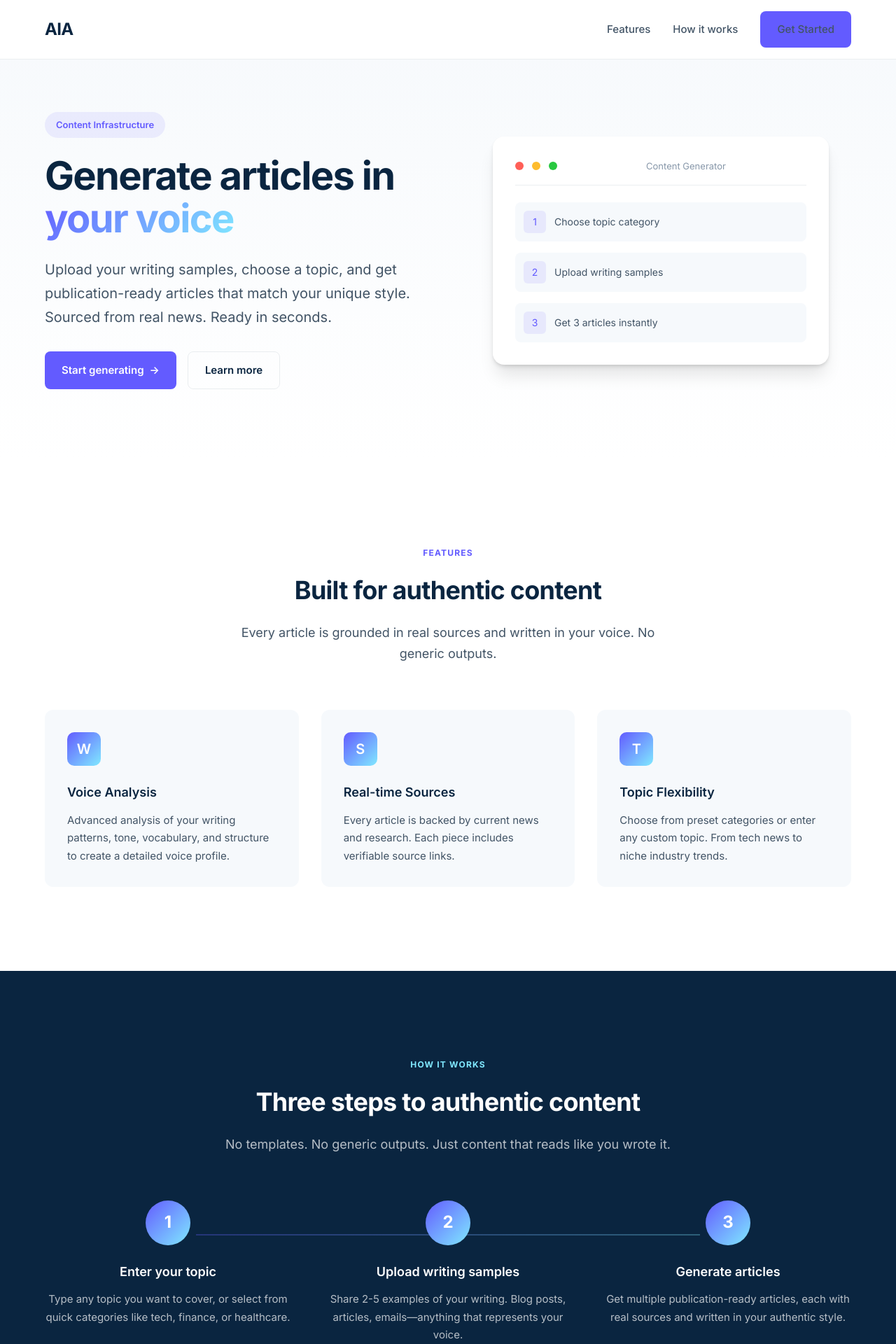
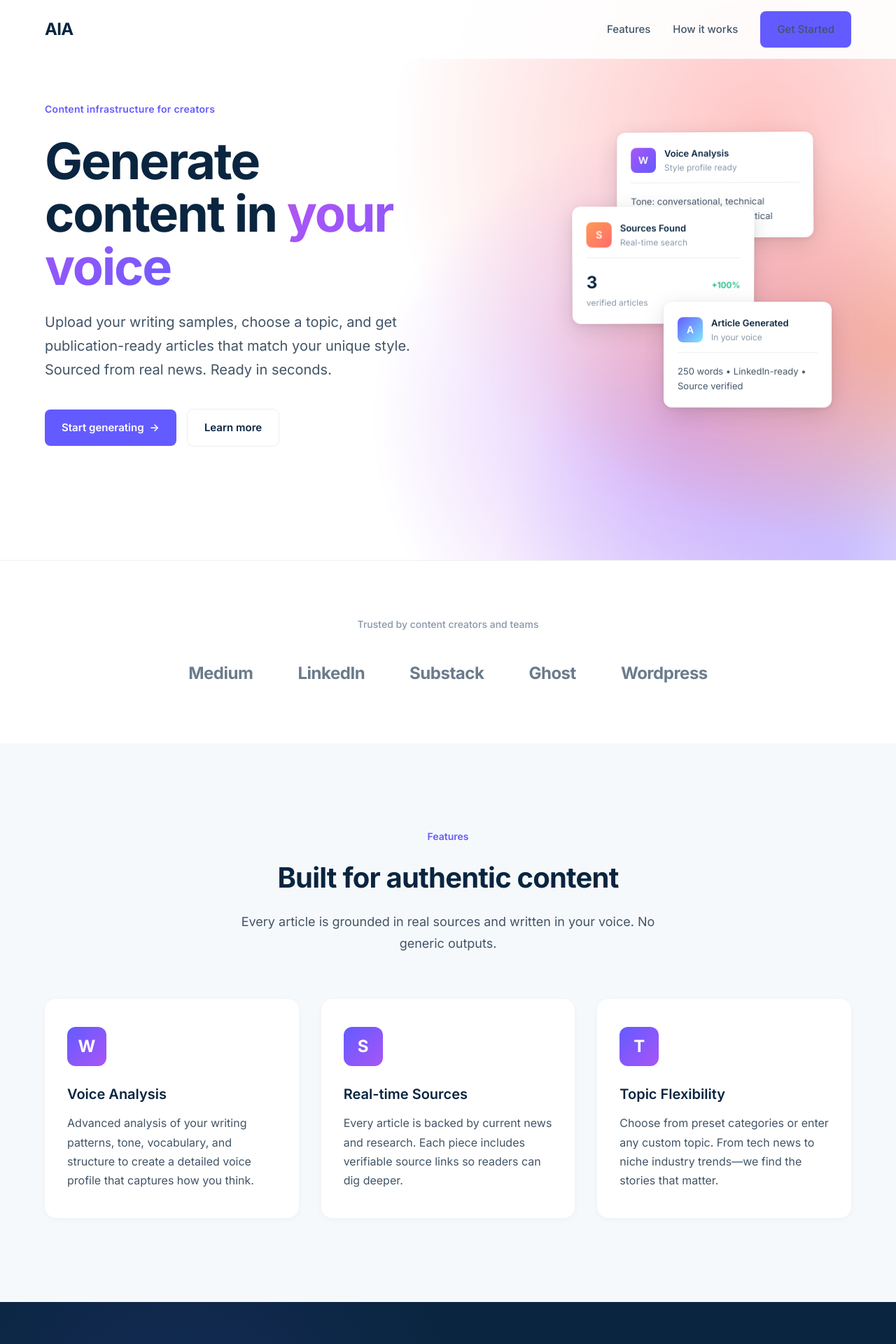
Before and after one commit to tillo13/aia_writer, a Flask app: page / in a window 1280 px wide. Shown: the top 1920 px of the page at 70% size. Run offline with Flask 3, Linux system fonts and the light colour scheme.

Commit message:
improved prompts + stripe-style gradient design with floating cards

```diff
--- a/static/style.css
+++ b/static/style.css
@@ -5,31 +5,26 @@
   --bg-light: #f6f9fc;
   --bg-white: #ffffff;
   --border: rgba(10, 37, 64, 0.08);
-  --border-dark: rgba(255, 255, 255, 0.1);
   --text-dark: #0a2540;
   --text-light: #425466;
   --text-muted: #8898aa;
   --accent: #635bff;
   --accent-hover: #5851ea;
   --accent-light: rgba(99, 91, 255, 0.1);
-  --gradient-start: #635bff;
-  --gradient-end: #80e9ff;
 }
 
 *, *::before, *::after { box-sizing: border-box; margin: 0; padding: 0; }
-
 html { scroll-behavior: smooth; }
 
 body {
-  font-family: 'Inter', -apple-system, BlinkMacSystemFont, 'Segoe UI', sans-serif;
+  font-family: 'Inter', -apple-system, BlinkMacSystemFont, sans-serif;
   background: var(--bg-white);
   color: var(--text-dark);
   line-height: 1.6;
   -webkit-font-smoothing: antialiased;
-  -moz-osx-font-smoothing: grayscale;
+  overflow-x: hidden;
 }
 
-/* Layout */
 .wrapper { max-width: 1200px; margin: 0 auto; padding: 0 24px; }
 
 /* Navigation */
@@ -40,9 +35,8 @@ nav {
   right: 0;
   z-index: 100;
   padding: 16px 0;
-  background: rgba(255, 255, 255, 0.95);
+  background: rgba(255, 255, 255, 0.9);
   backdrop-filter: blur(12px);
-  border-bottom: 1px solid var(--border);
 }
 
 nav .wrapper {
@@ -69,139 +63,213 @@ nav .wrapper {
 }
 .nav-links a:hover { color: var(--text-dark); }
 
-/* Hero */
+/* Hero with gradient */
 .hero {
-  padding: 160px 0 100px;
-  background: linear-gradient(180deg, var(--bg-light) 0%, var(--bg-white) 100%);
+  min-height: 100vh;
+  padding: 140px 0 80px;
+  position: relative;
+  overflow: hidden;
+}
+
+.hero-gradient-bg {
+  position: absolute;
+  top: 0;
+  right: -10%;
+  width: 80%;
+  height: 120%;
+  background:
+    radial-gradient(ellipse at 70% 20%, rgba(255, 107, 107, 0.4) 0%, transparent 50%),
+    radial-gradient(ellipse at 90% 50%, rgba(255, 154, 86, 0.5) 0%, transparent 40%),
+    radial-gradient(ellipse at 60% 60%, rgba(168, 85, 247, 0.4) 0%, transparent 50%),
+    radial-gradient(ellipse at 80% 80%, rgba(99, 91, 255, 0.3) 0%, transparent 40%);
+  z-index: 0;
+  animation: gradientShift 15s ease-in-out infinite alternate;
+}
+
+@keyframes gradientShift {
+  0% { transform: translate(0, 0) scale(1); }
+  100% { transform: translate(-5%, 5%) scale(1.1); }
 }
 
 .hero .wrapper {
   display: grid;
   grid-template-columns: 1fr 1fr;
-  gap: 64px;
+  gap: 48px;
   align-items: center;
+  position: relative;
+  z-index: 1;
 }
 
 .hero-content { max-width: 540px; }
 
 .hero-eyebrow {
-  display: inline-flex;
-  align-items: center;
-  gap: 8px;
-  padding: 8px 16px;
-  background: var(--accent-light);
-  border-radius: 100px;
-  font-size: 0.8125rem;
+  display: inline-block;
+  font-size: 0.875rem;
   font-weight: 600;
   color: var(--accent);
   margin-bottom: 24px;
+  letter-spacing: 0.02em;
 }
 
 .hero h1 {
-  font-size: clamp(2.5rem, 5vw, 3.5rem);
+  font-size: clamp(3rem, 6vw, 4.5rem);
   font-weight: 700;
   letter-spacing: -0.03em;
-  line-height: 1.1;
+  line-height: 1.05;
   margin-bottom: 24px;
   color: var(--text-dark);
 }
 
-.hero-gradient {
-  background: linear-gradient(135deg, var(--gradient-start) 0%, var(--gradient-end) 100%);
+.hero-gradient-text {
+  background: linear-gradient(135deg, #ff6b6b 0%, #a855f7 50%, #635bff 100%);
   -webkit-background-clip: text;
   -webkit-text-fill-color: transparent;
   background-clip: text;
+  background-size: 200% 200%;
+  animation: textGradient 5s ease infinite;
+}
+
+@keyframes textGradient {
+  0%, 100% { background-position: 0% 50%; }
+  50% { background-position: 100% 50%; }
 }
 
 .hero p {
   font-size: 1.25rem;
   color: var(--text-light);
   line-height: 1.7;
-  margin-bottom: 32px;
+  margin-bottom: 40px;
 }
 
 .hero-cta { display: flex; gap: 16px; flex-wrap: wrap; }
 
+.hero-input-group {
+  display: flex;
+  gap: 0;
+  background: var(--bg-white);
+  border-radius: 8px;
+  box-shadow: 0 4px 12px rgba(0,0,0,0.08), 0 0 0 1px rgba(0,0,0,0.05);
+  overflow: hidden;
+  max-width: 420px;
+}
+
+.hero-input {
+  flex: 1;
+  padding: 16px 20px;
+  border: none;
+  font-size: 1rem;
+  font-family: inherit;
+  outline: none;
+  min-width: 200px;
+}
+
+.hero-input::placeholder { color: var(--text-muted); }
+
+/* Floating cards */
 .hero-visual {
   position: relative;
-  padding: 32px;
+  height: 500px;
+  perspective: 1000px;
 }
 
-.hero-card {
+.floating-card {
+  position: absolute;
   background: var(--bg-white);
-  border-radius: 16px;
-  box-shadow: 0 4px 6px -1px rgba(0, 0, 0, 0.1), 0 2px 4px -1px rgba(0, 0, 0, 0.06), 0 20px 25px -5px rgba(0, 0, 0, 0.1);
-  padding: 32px;
-  position: relative;
+  border-radius: 12px;
+  box-shadow: 0 8px 32px rgba(0,0,0,0.12), 0 2px 8px rgba(0,0,0,0.08);
+  padding: 20px;
+  animation: float 6s ease-in-out infinite;
 }
 
-.hero-card::before {
-  content: '';
-  position: absolute;
-  inset: -1px;
-  background: linear-gradient(135deg, var(--gradient-start), var(--gradient-end));
-  border-radius: 17px;
-  z-index: -1;
-  opacity: 0.2;
+.floating-card-1 {
+  top: 10%;
+  right: 10%;
+  width: 280px;
+  animation-delay: 0s;
 }
 
-.hero-card-header {
+.floating-card-2 {
+  top: 35%;
+  right: 25%;
+  width: 260px;
+  animation-delay: -2s;
+}
+
+.floating-card-3 {
+  top: 60%;
+  right: 5%;
+  width: 240px;
+  animation-delay: -4s;
+}
+
+@keyframes float {
+  0%, 100% { transform: translateY(0) rotateX(2deg) rotateY(-2deg); }
+  50% { transform: translateY(-20px) rotateX(-2deg) rotateY(2deg); }
+}
+
+.card-header {
   display: flex;
   align-items: center;
   gap: 12px;
-  margin-bottom: 24px;
-  padding-bottom: 16px;
+  margin-bottom: 16px;
+  padding-bottom: 12px;
   border-bottom: 1px solid var(--border);
 }
 
-.hero-card-dot {
-  width: 12px;
-  height: 12px;
-  border-radius: 50%;
-  background: #e4e8ee;
+.card-icon {
+  width: 36px;
+  height: 36px;
+  border-radius: 8px;
+  display: flex;
+  align-items: center;
+  justify-content: center;
+  font-weight: 600;
+  font-size: 0.875rem;
 }
 
-.hero-card-dot:nth-child(1) { background: #ff5f57; }
-.hero-card-dot:nth-child(2) { background: #febc2e; }
-.hero-card-dot:nth-child(3) { background: #28c840; }
+.card-icon-purple { background: linear-gradient(135deg, #a855f7, #635bff); color: white; }
+.card-icon-orange { background: linear-gradient(135deg, #ff9a56, #ff6b6b); color: white; }
+.card-icon-blue { background: linear-gradient(135deg, #635bff, #80e9ff); color: white; }
 
-.hero-card-title {
-  flex: 1;
-  text-align: center;
+.card-title {
   font-size: 0.8125rem;
+  font-weight: 600;
+  color: var(--text-dark);
+}
+
+.card-subtitle {
+  font-size: 0.75rem;
   color: var(--text-muted);
 }
 
-.hero-card-content {
-  display: flex;
-  flex-direction: column;
-  gap: 16px;
+.card-content {
+  font-size: 0.8125rem;
+  color: var(--text-light);
+  line-height: 1.6;
 }
 
-.hero-card-item {
+.card-metric {
   display: flex;
-  align-items: center;
-  gap: 12px;
-  padding: 12px;
-  background: var(--bg-light);
-  border-radius: 8px;
+  justify-content: space-between;
+  align-items: baseline;
+  margin-top: 12px;
 }
 
-.hero-card-icon {
-  width: 32px;
-  height: 32px;
-  display: flex;
-  align-items: center;
-  justify-content: center;
-  background: var(--accent-light);
-  border-radius: 6px;
-  color: var(--accent);
-  font-size: 0.875rem;
+.card-metric-value {
+  font-size: 1.5rem;
+  font-weight: 700;
+  color: var(--text-dark);
 }
 
-.hero-card-text {
-  font-size: 0.875rem;
-  color: var(--text-light);
+.card-metric-label {
+  font-size: 0.75rem;
+  color: var(--text-muted);
+}
+
+.card-metric-change {
+  font-size: 0.75rem;
+  font-weight: 600;
+  color: #10b981;
 }
 
 /* Buttons */
@@ -225,27 +293,59 @@ nav .wrapper {
   background: var(--accent);
   color: white;
 }
-.btn-primary:hover { background: var(--accent-hover); transform: translateY(-1px); }
+.btn-primary:hover {
+  background: var(--accent-hover);
+  transform: translateY(-2px);
+  box-shadow: 0 4px 12px rgba(99, 91, 255, 0.4);
+}
 
 .btn-secondary {
-  background: transparent;
+  background: var(--bg-white);
   color: var(--text-dark);
-  border: 1px solid var(--border);
+  box-shadow: 0 0 0 1px var(--border);
 }
 .btn-secondary:hover {
-  border-color: var(--text-light);
-  background: var(--bg-light);
+  box-shadow: 0 0 0 1px var(--text-muted);
 }
 
-.btn-arrow {
-  transition: transform 0.2s;
+.btn-arrow { transition: transform 0.2s; }
+.btn:hover .btn-arrow { transform: translateX(4px); }
+
+/* Logos */
+.logos-section {
+  padding: 80px 0;
+  background: var(--bg-white);
+  border-top: 1px solid var(--border);
 }
-.btn:hover .btn-arrow { transform: translateX(4px); }
+
+.logos-title {
+  text-align: center;
+  font-size: 0.875rem;
+  font-weight: 500;
+  color: var(--text-muted);
+  margin-bottom: 40px;
+}
+
+.logos-grid {
+  display: flex;
+  justify-content: center;
+  align-items: center;
+  gap: 64px;
+  flex-wrap: wrap;
+  opacity: 0.6;
+}
+
+.logo-item {
+  font-size: 1.5rem;
+  font-weight: 700;
+  color: var(--text-dark);
+  letter-spacing: -0.02em;
+}
 
 /* Features */
 .features {
   padding: 120px 0;
-  background: var(--bg-white);
+  background: var(--bg-light);
 }
 
 .section-header {
@@ -256,16 +356,14 @@ nav .wrapper {
 
 .section-eyebrow {
   display: inline-block;
-  font-size: 0.75rem;
-  font-weight: 700;
-  text-transform: uppercase;
-  letter-spacing: 0.1em;
+  font-size: 0.875rem;
+  font-weight: 600;
   color: var(--accent);
   margin-bottom: 16px;
 }
 
 .section-title {
-  font-size: 2.25rem;
+  font-size: 2.5rem;
   font-weight: 700;
   letter-spacing: -0.02em;
   margin-bottom: 16px;
@@ -285,40 +383,41 @@ nav .wrapper {
 }
 
 .feature-card {
-  padding: 32px;
-  background: var(--bg-light);
-  border-radius: 12px;
+  padding: 40px 32px;
+  background: var(--bg-white);
+  border-radius: 16px;
+  box-shadow: 0 2px 8px rgba(0,0,0,0.04);
   transition: all 0.3s;
 }
 
 .feature-card:hover {
-  transform: translateY(-4px);
-  box-shadow: 0 12px 24px rgba(0, 0, 0, 0.08);
+  transform: translateY(-8px);
+  box-shadow: 0 20px 40px rgba(0,0,0,0.1);
 }
 
 .feature-icon {
-  width: 48px;
-  height: 48px;
+  width: 56px;
+  height: 56px;
   display: flex;
   align-items: center;
   justify-content: center;
-  background: linear-gradient(135deg, var(--gradient-start), var(--gradient-end));
-  border-radius: 10px;
+  background: linear-gradient(135deg, var(--accent), #a855f7);
+  border-radius: 12px;
   margin-bottom: 24px;
   color: white;
-  font-size: 1.25rem;
-  font-weight: 600;
+  font-size: 1.5rem;
+  font-weight: 700;
 }
 
 .feature-card h3 {
-  font-size: 1.125rem;
+  font-size: 1.25rem;
   font-weight: 600;
   margin-bottom: 12px;
   color: var(--text-dark);
 }
 
 .feature-card p {
-  font-size: 0.9375rem;
+  font-size: 1rem;
   color: var(--text-light);
   line-height: 1.7;
 }
@@ -328,9 +427,22 @@ nav .wrapper {
   padding: 120px 0;
   background: var(--bg-dark);
   color: white;
+  position: relative;
+  overflow: hidden;
 }
 
-.how-it-works .section-eyebrow { color: var(--gradient-end); }
+.how-it-works::before {
+  content: '';
+  position: absolute;
+  top: -50%;
+  left: -20%;
+  width: 80%;
+  height: 200%;
+  background: radial-gradient(ellipse, rgba(99, 91, 255, 0.15) 0%, transparent 60%);
+  pointer-events: none;
+}
+
+.how-it-works .section-eyebrow { color: #80e9ff; }
 .how-it-works .section-title { color: white; }
 .how-it-works .section-desc { color: rgba(255, 255, 255, 0.7); }
 
@@ -342,45 +454,35 @@ nav .wrapper {
   position: relative;
 }
 
-.steps::before {
-  content: '';
-  position: absolute;
-  top: 48px;
-  left: calc(16.67% + 24px);
-  right: calc(16.67% + 24px);
-  height: 2px;
-  background: linear-gradient(90deg, var(--gradient-start), var(--gradient-end));
-  opacity: 0.3;
-}
-
 .step {
   position: relative;
   text-align: center;
 }
 
 .step-number {
-  width: 64px;
-  height: 64px;
+  width: 72px;
+  height: 72px;
   display: flex;
   align-items: center;
   justify-content: center;
   margin: 0 auto 24px;
-  background: linear-gradient(135deg, var(--gradient-start), var(--gradient-end));
+  background: linear-gradient(135deg, #635bff 0%, #a855f7 50%, #ff6b6b 100%);
   border-radius: 50%;
-  font-size: 1.5rem;
+  font-size: 1.75rem;
   font-weight: 700;
   color: white;
+  box-shadow: 0 8px 24px rgba(99, 91, 255, 0.4);
 }
 
 .step h3 {
-  font-size: 1.125rem;
+  font-size: 1.25rem;
   font-weight: 600;
   margin-bottom: 12px;
   color: white;
 }
 
 .step p {
-  font-size: 0.9375rem;
+  font-size: 1rem;
   color: rgba(255, 255, 255, 0.7);
   line-height: 1.7;
 }
--- a/templates/index.html
+++ b/templates/index.html
@@ -21,10 +21,11 @@
     </nav>
 
     <section class="hero">
+        <div class="hero-gradient-bg"></div>
         <div class="wrapper">
             <div class="hero-content">
-                <div class="hero-eyebrow">Content Infrastructure</div>
-                <h1>Generate articles in <span class="hero-gradient">your voice</span></h1>
+                <div class="hero-eyebrow">Content infrastructure for creators</div>
+                <h1>Generate content in <span class="hero-gradient-text">your voice</span></h1>
                 <p>Upload your writing samples, choose a topic, and get publication-ready articles that match your unique style. Sourced from real news. Ready in seconds.</p>
                 <div class="hero-cta">
                     <a href="#app" class="btn btn-primary">Start generating <span class="btn-arrow">→</span></a>
@@ -32,28 +33,55 @@
                 </div>
             </div>
             <div class="hero-visual">
-                <div class="hero-card">
-                    <div class="hero-card-header">
-                        <div class="hero-card-dot"></div>
-                        <div class="hero-card-dot"></div>
-                        <div class="hero-card-dot"></div>
-                        <div class="hero-card-title">Content Generator</div>
-                    </div>
-                    <div class="hero-card-content">
-                        <div class="hero-card-item">
-                            <div class="hero-card-icon">1</div>
-                            <div class="hero-card-text">Choose topic category</div>
-                        </div>
-                        <div class="hero-card-item">
-                            <div class="hero-card-icon">2</div>
-                            <div class="hero-card-text">Upload writing samples</div>
-                        </div>
-                        <div class="hero-card-item">
-                            <div class="hero-card-icon">3</div>
-                            <div class="hero-card-text">Get 3 articles instantly</div>
+                <div class="floating-card floating-card-1">
+                    <div class="card-header">
+                        <div class="card-icon card-icon-purple">W</div>
+                        <div>
+                            <div class="card-title">Voice Analysis</div>
+                            <div class="card-subtitle">Style profile ready</div>
                         </div>
                     </div>
+                    <div class="card-content">Tone: conversational, technical<br>Patterns: metric-driven, practical</div>
                 </div>
+                <div class="floating-card floating-card-2">
+                    <div class="card-header">
+                        <div class="card-icon card-icon-orange">S</div>
+                        <div>
+                            <div class="card-title">Sources Found</div>
+                            <div class="card-subtitle">Real-time search</div>
+                        </div>
+                    </div>
+                    <div class="card-metric">
+                        <div>
+                            <div class="card-metric-value">3</div>
+                            <div class="card-metric-label">verified articles</div>
+                        </div>
+                        <div class="card-metric-change">+100%</div>
+                    </div>
+                </div>
+                <div class="floating-card floating-card-3">
+                    <div class="card-header">
+                        <div class="card-icon card-icon-blue">A</div>
+                        <div>
+                            <div class="card-title">Article Generated</div>
+                            <div class="card-subtitle">In your voice</div>
+                        </div>
+                    </div>
+                    <div class="card-content">250 words • LinkedIn-ready • Source verified</div>
+                </div>
+            </div>
+        </div>
+    </section>
+
+    <section class="logos-section">
+        <div class="wrapper">
+            <div class="logos-title">Trusted by content creators and teams</div>
+            <div class="logos-grid">
+                <span class="logo-item">Medium</span>
+                <span class="logo-item">LinkedIn</span>
+                <span class="logo-item">Substack</span>
+                <span class="logo-item">Ghost</span>
+                <span class="logo-item">Wordpress</span>
             </div>
         </div>
     </section>
@@ -70,17 +98,17 @@
                 <div class="feature-card">
                     <div class="feature-icon">W</div>
                     <h3>Voice Analysis</h3>
-                    <p>Advanced analysis of your writing patterns, tone, vocabulary, and structure to create a detailed voice profile.</p>
+                    <p>Advanced analysis of your writing patterns, tone, vocabulary, and structure to create a detailed voice profile that captures how you think.</p>
                 </div>
                 <div class="feature-card">
                     <div class="feature-icon">S</div>
                     <h3>Real-time Sources</h3>
-                    <p>Every article is backed by current news and research. Each piece includes verifiable source links.</p>
+                    <p>Every article is backed by current news and research. Each piece includes verifiable source links so readers can dig deeper.</p>
                 </div>
                 <div class="feature-card">
                     <div class="feature-icon">T</div>
                     <h3>Topic Flexibility</h3>
-                    <p>Choose from preset categories or enter any custom topic. From tech news to niche industry trends.</p>
+                    <p>Choose from preset categories or enter any custom topic. From tech news to niche industry trends—we find the stories that matter.</p>
                 </div>
             </div>
         </div>
@@ -129,7 +157,6 @@
 
                 <div class="app-content">
                     <form id="mainForm">
-                        <!-- Step 1: Topic -->
                         <div id="step1">
                             <div class="form-section">
                                 <label class="form-label">What topic do you want to write about?</label>
@@ -162,14 +189,12 @@
                             <button type="submit" class="submit-btn" id="submitBtn" disabled>Generate articles</button>
                         </div>
 
-                        <!-- Loading -->
                         <div id="loadingState" class="loading-state hidden">
                             <div class="spinner"></div>
                             <h4 id="loadingTitle">Analyzing your writing style</h4>
                             <p id="loadingDesc">This usually takes 20-30 seconds</p>
                         </div>
 
-                        <!-- Results -->
                         <div id="resultsState" class="hidden">
                             <div class="results-header">
                                 <h3>Generated articles</h3>
@@ -178,7 +203,6 @@
                             <div id="articlesContainer"></div>
                         </div>
 
-                        <!-- Error -->
                         <div id="errorState" class="error-msg hidden"></div>
                     </form>
                 </div>
```
Also changed, not shown: other parts of static/style.css (+60 -58 lines), utilities/anthropic_utils.py (+53 -20 lines).
